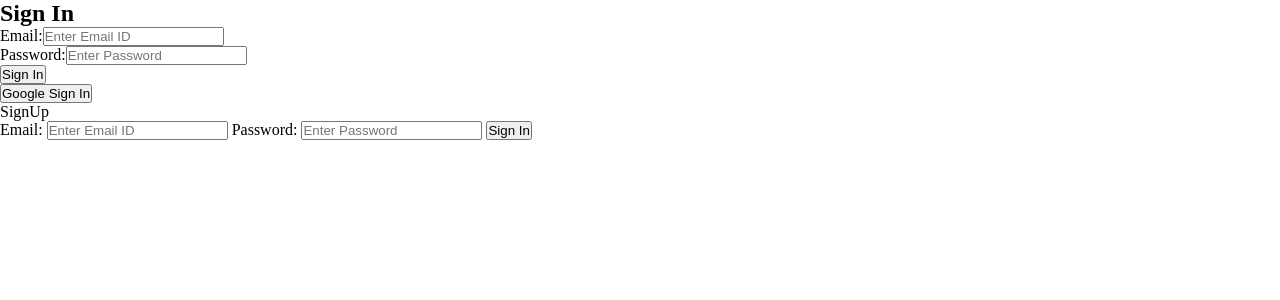
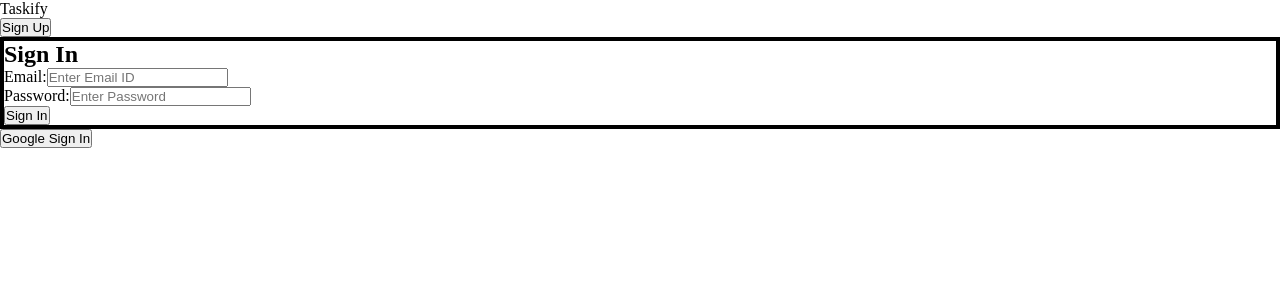
Before and after one commit to ankit-suman-07/taskify, a React (Create React App) app: page / in a window 1280 px wide. Shown: the top 300 px of the page. Built offline with nearby package versions, Linux system fonts and the light colour scheme; no server answers.

Commit message:
authentication: firebase suth feature completed

```diff
--- a/src/App.js
+++ b/src/App.js
@@ -12,8 +12,7 @@ const App = () => {
 
   return (
     <div>
-      <SignIn />
-      <SignUp />
+      <Authentication />
     </div>
 
     // <div className='App' >
--- a/src/firebase/auth.js
+++ b/src/firebase/auth.js
@@ -7,11 +7,11 @@ import {
 import { auth } from "./firebase";
 
 export const doCreateUserWithEmailAndPassword = async (email, password) => {
-    return createUserWithEmailAndPassword(auth, email, password);
+    return await createUserWithEmailAndPassword(auth, email, password);
 }
 
 export const doSignInWithEmailAndPassword = async (email, password) => {
-    return signInWithEmailAndPassword(auth, email, password);
+    return await signInWithEmailAndPassword(auth, email, password);
 }
 
 export const doSignInWithGoogle = async () => {
--- a/src/pages/auth-page/Authentication.js
+++ b/src/pages/auth-page/Authentication.js
@@ -3,11 +3,14 @@ import "./Authentication.css";
 
 import SignIn from "./sign-in/SignIn";
 import SignUp from "./sign-up/SignUp";
+import GoogleSignIn from './google-signin/GoogleSignIn';
 
 import { signInWithEmailAndPassword } from 'firebase/auth';
 
 const Authentication = () => {
     const [signIn, setSignIn] = useState(true);
+
+
 
     return (
         <div className='authentication' >
@@ -30,9 +33,7 @@ const Authentication = () => {
                     }
                 </div>
                 {
-                    <button>
-                        Sign In using Google
-                    </button>
+                    <GoogleSignIn />
                 }
 
             </div>
--- /dev/null
+++ b/src/pages/auth-page/google-signin/GoogleSignIn.js
@@ -0,0 +1,53 @@
+import React, { useState } from 'react';
+import { doSignInWithGoogle } from '../../../firebase/auth';
+import { useAuth } from '../../../context/authContext';
+
+const GoogleSignIn = () => {
+    const { currentUser, setCurrentUser, loading, handleSignOut } = useAuth();
+
+    const [email, setEmail] = useState('');
+    const [password, setPassword] = useState('');
+    const [isSigningIn, setIsSigningIn] = useState(false);
+    const [errorMessage, setErrorMessage] = useState('');
+
+
+    const onGoogleSignIn = async (e) => {
+        e.preventDefault();
+        if (!isSigningIn) {
+            setIsSigningIn(true);
+            try {
+                const result = await doSignInWithGoogle();
+                setCurrentUser(result.user);
+                setIsSigningIn(false);
+                console.log(result.user)
+            } catch (error) {
+                setErrorMessage(error.message);
+                setIsSigningIn(false);
+            }
+        }
+    }
+
+    return (
+        <div>
+            {loading || isSigningIn ? (
+                <p>Loading...</p>
+            ) : currentUser ? (
+                <div>
+                    <p>Welcome, {currentUser.email}!</p>
+                    <button onClick={handleSignOut}>Sign Out</button>
+                </div>
+            ) : (
+                <div>
+
+                    {errorMessage && <p style={{ color: 'red' }}>{errorMessage}</p>}
+
+                    <button onClick={onGoogleSignIn} disabled={isSigningIn}>
+                        {isSigningIn ? 'Signing In...' : 'Google Sign In'}
+                    </button>
+                </div>
+            )}
+        </div>
+    )
+}
+
+export default GoogleSignIn
--- a/src/pages/auth-page/sign-in/SignIn.css
+++ b/src/pages/auth-page/sign-in/SignIn.css
@@ -0,0 +1,3 @@
+.sign-in {
+    border: 2px solid black;
+}
--- a/src/pages/auth-page/sign-in/SignIn.js
+++ b/src/pages/auth-page/sign-in/SignIn.js
@@ -4,7 +4,7 @@ import { doSignInWithEmailAndPassword, doSignInWithGoogle } from '../../../fireb
 import { useAuth } from '../../../context/authContext';
 
 const SignIn = () => {
-    const { currentUser, loading } = useAuth();
+    const { currentUser, setCurrentUser, loading, handleSignOut } = useAuth();
 
     const [email, setEmail] = useState('');
     const [password, setPassword] = useState('');
@@ -18,6 +18,8 @@ const SignIn = () => {
             try {
                 const result = await doSignInWithEmailAndPassword(email, password);
                 console.log("Signed In : ", result.user.email);
+                setCurrentUser(result.user);
+                setIsSigningIn(false);
             } catch (error) {
                 setErrorMessage(error.message);
                 setIsSigningIn(false);
@@ -25,14 +27,19 @@ const SignIn = () => {
         }
     }
 
-    const onGoogleSignIn = (e) => {
+    const onGoogleSignIn = async (e) => {
         e.preventDefault();
         if (!isSigningIn) {
             setIsSigningIn(true);
-            doSignInWithGoogle().catch(err => {
-                setErrorMessage(err.message);
+            try {
+                const result = await doSignInWithGoogle();
+                setCurrentUser(result.user);
                 setIsSigningIn(false);
-            });
+                console.log(result.user);
+            } catch (error) {
+                setErrorMessage(error.message);
+                setIsSigningIn(false);
+            }
         }
     }
 
@@ -45,15 +52,13 @@ const SignIn = () => {
     }
 
     return (
-        <div>
-            {
-                loading
-            }
-            {loading ? (
+        <div className='sign-in' >
+            {loading || isSigningIn ? (
                 <p>Loading...</p>
             ) : currentUser ? (
                 <div>
                     <p>Welcome, {currentUser.email}!</p>
+                        <button onClick={handleSignOut}>Sign Out</button>
                 </div>
             ) : (
                 <div>
@@ -84,9 +89,9 @@ const SignIn = () => {
                             {isSigningIn ? 'Signing In...' : 'Sign In'}
                         </button>
                     </form>
-                            <button onClick={onGoogleSignIn} disabled={isSigningIn}>
+                            {/* <button onClick={onGoogleSignIn} disabled={isSigningIn}>
                                 {isSigningIn ? 'Signing In...' : 'Google Sign In'}
-                            </button>
+                            </button> */}
                         </div>
             )}
         </div>
--- a/src/pages/auth-page/sign-up/SignUp.css
+++ b/src/pages/auth-page/sign-up/SignUp.css
@@ -0,0 +1,3 @@
+.sign-up {
+    border: 2px solid black;
+}
--- a/src/pages/auth-page/sign-up/SignUp.js
+++ b/src/pages/auth-page/sign-up/SignUp.js
@@ -6,51 +6,92 @@ import { useAuth } from '../../../context/authContext';
 const SignUp = () => {
     const { currentUser, loading } = useAuth();
 
-    const [email, setEmail] = useState(''); // Corrected useState
-    const [password, setPassword] = useState(''); // Corrected useState
-    const [isSigningIn, setIsSigningIn] = useState(false); // Corrected useState
-    const [errorMessage, setErrorMessage] = useState(''); // Corrected useState
+    const [email, setEmail] = useState('');
+    const [password, setPassword] = useState('');
+    const [isSigningIn, setIsSigningIn] = useState(false);
+    const [errorMessage, setErrorMessage] = useState('');
 
     const onSubmit = async (e) => {
         e.preventDefault();
         if (!isSigningIn) {
             setIsSigningIn(true);
-            await doCreateUserWithEmailAndPassword(email, password);
+            setErrorMessage('');
+            try {
+                await doCreateUserWithEmailAndPassword(email, password);
+            } catch (error) {
+                setErrorMessage(error.message);
+            } finally {
+                setIsSigningIn(false);
+            }
         }
-    }
+    };
 
-    const onGoogleSignIn = (e) => {
-        e.preventDefault(); // Corrected preventDefault
+    const onGoogleSignIn = async (e) => {
+        e.preventDefault();
         if (!isSigningIn) {
             setIsSigningIn(true);
-            doSignInWithGoogle().catch(err => {
+            setErrorMessage('');
+            try {
+                await doSignInWithGoogle();
+            } catch (error) {
+                setErrorMessage(error.message);
+            } finally {
                 setIsSigningIn(false);
-            })
+            }
         }
-    }
+    };
 
-    // Function to handle email input change
     const handleEmailChange = (e) => {
         setEmail(e.target.value);
-    }
+    };
 
-    // Function to handle password input change
     const handlePasswordChange = (e) => {
         setPassword(e.target.value);
-    }
+    };
 
     return (
-        <div>
-            SignUp
-            <form onSubmit={onSubmit} >
-                Email: <input type='email' value={email} onChange={handleEmailChange} placeholder="Enter Email ID" /> {/* Added value and onChange */}
-                Password: <input type='password' value={password} onChange={handlePasswordChange} placeholder='Enter Password' /> {/* Added value and onChange */}
-                <button type="submit" disabled={isSigningIn} >Sign In</button>
-            </form>
-            {/* Uncomment below if you want to enable Google sign in */}
-            {/* <button onClick={onGoogleSignIn}>Sign In with Google</button> */}
+        <div className='sign-up' >
+            <h2>Sign Up</h2>
+            {loading ? (
+                <p>Loading...</p>
+            ) : currentUser ? (
+                <p>You are already signed in as {currentUser.email}</p>
+            ) : (
+                <div>
+                    <form onSubmit={onSubmit}>
+                                <div>
+                                    <label>Email:</label>
+                                    <input
+                                        type='email'
+                                        value={email}
+                                        onChange={handleEmailChange}
+                                        placeholder="Enter Email ID"
+                                        required
+                                    />
+                                </div>
+                                <div>
+                                    <label>Password:</label>
+                                    <input
+                                        type='password'
+                                        value={password}
+                                        onChange={handlePasswordChange}
+                                        placeholder='Enter Password'
+                                        required
+                                    />
+                                </div>
+                                {errorMessage && <p style={{ color: 'red' }}>{errorMessage}</p>}
+                                <button type="submit" disabled={isSigningIn}>
+                                    {isSigningIn ? 'Signing Up...' : 'Sign Up'}
+                                </button>
+                            </form>
+                            {/* Uncomment below if you want to enable Google sign-in */}
+                            {/* <button onClick={onGoogleSignIn} disabled={isSigningIn}>
+                        {isSigningIn ? 'Signing In...' : 'Sign In with Google'}
+                    </button> */}
+                        </div>
+            )}
         </div>
-    )
-}
+    );
+};
 
-export default SignUp
+export default SignUp;
```
Also changed, not shown: src/context/authContext/index.js (+22 -7 lines), src/firebase/config.js (deleted, +0 -21 lines).
